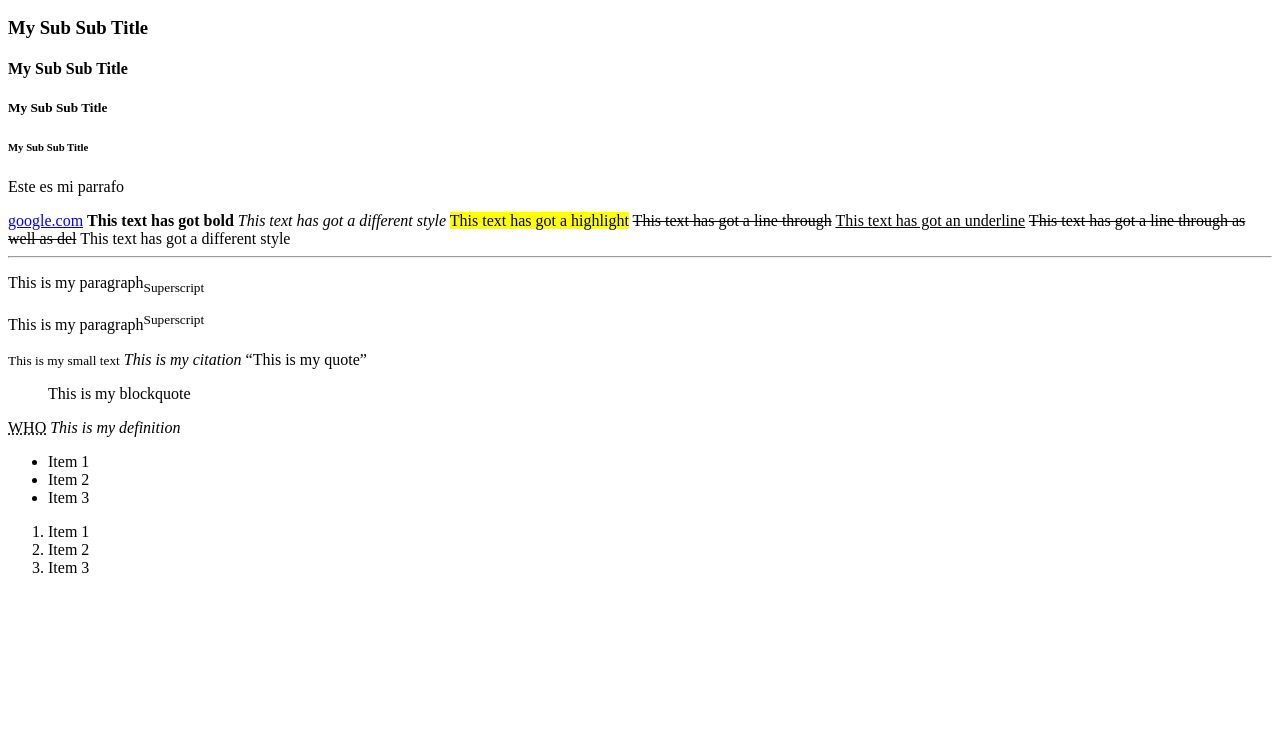
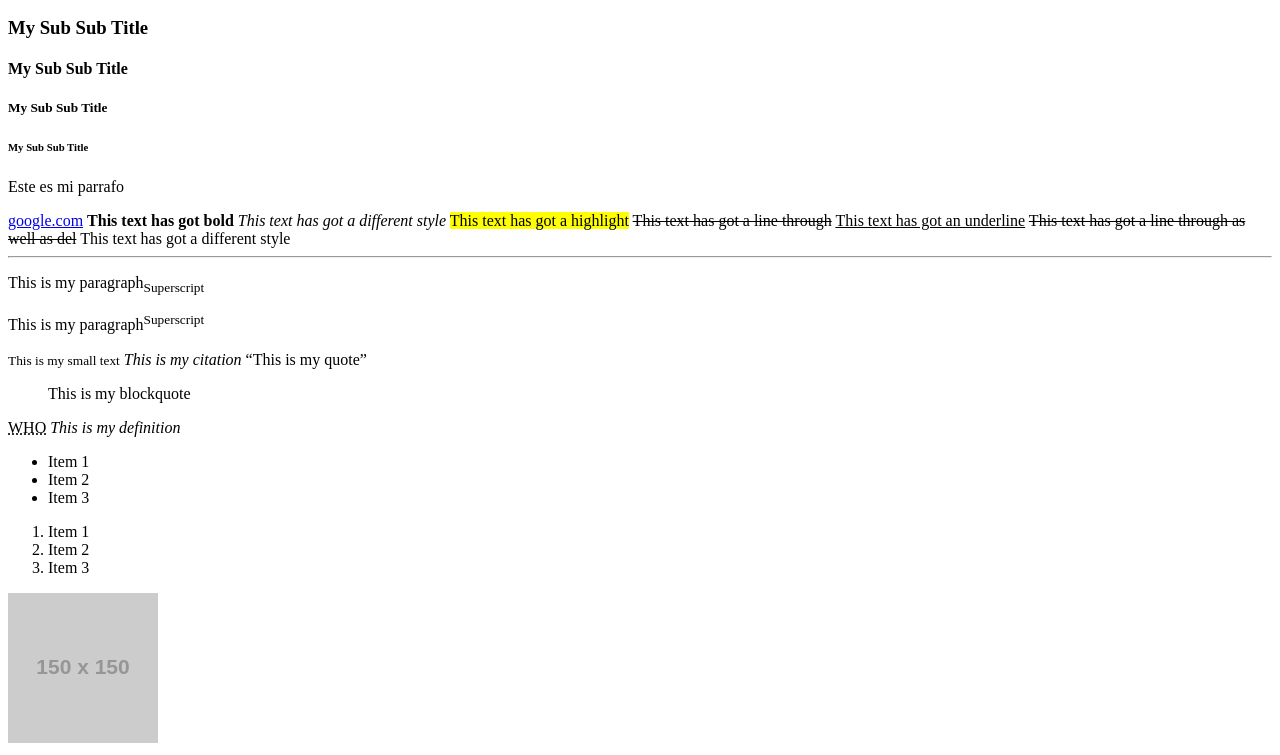
Before and after one commit to nicopicon98/html-hopper, a plain HTML site: page Session 0/basic-tags.html in a window 1280 px wide. Shown: the part 110-865 px from the top of the page. Before the commit the page ends 800 px from the top, so only its background shows below. Drawn offline with Linux system fonts and the light colour scheme; placeholder pictures from the web are drawn by us.

Commit message:
Adding image tag to Session 0 course

```diff
--- a/Session 0/basic-tags.html
+++ b/Session 0/basic-tags.html
@@ -55,5 +55,7 @@
         <li>Item 3</li> <!--Etiqueta de item de lista-->
     </ol>
 
+    <!-- img -->
+    <img src="https://via.placeholder.com/150" alt="This is a placeholder"> <!--Etiqueta de imagen-->
 </body>
 </html>
```
